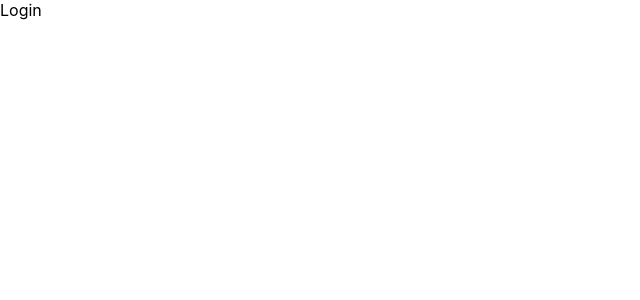
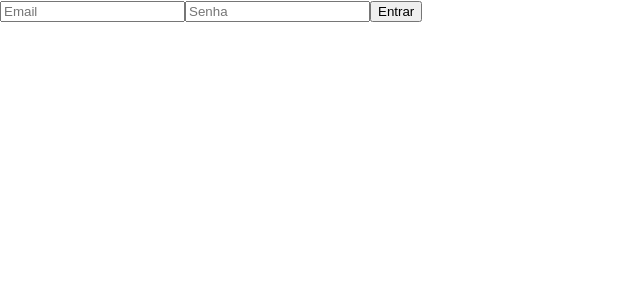
Before and after one commit to future4code/Artur-Magalhaes, a React (Create React App) app in the folder semana10/labetrip/: page /login in a window 1280 px wide. Shown: the top 300 px of the page, without its empty margins (0-640 px from the left). Built offline with nearby package versions, Linux system fonts and the light colour scheme.

Commit message:
COMPONENTS: Login

```diff
--- a/semana10/labetrip/src/pages/LoginPage/index.js
+++ b/semana10/labetrip/src/pages/LoginPage/index.js
@@ -1,7 +1,13 @@
-import React from 'react'
+import React from 'react';
+import useInput from '../../hooks/useInput';
 
 export default function LoginPage() {
-  return(
-    <div>Login</div>
-    )
+  const [inputEmail, handleInputEmail] = useInput('');
+  const [inputsenha, handleInputSenha] = useInput('');
+
+  return(<>
+    <input placeholder='Email' onChange={handleInputEmail} value={inputEmail}/>
+    <input placeholder='Senha' onChange={handleInputSenha} value={inputsenha}/>
+    <button>Entrar</button>
+  </>)
 }
```
